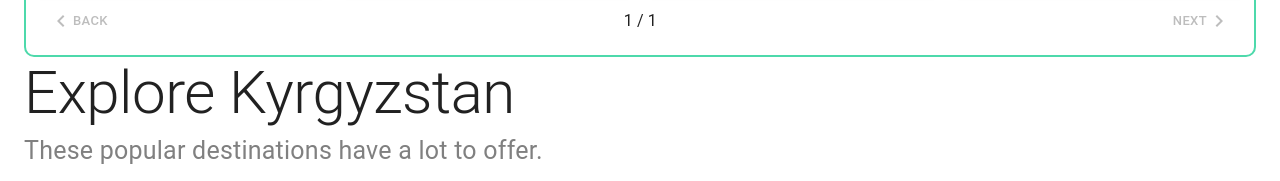
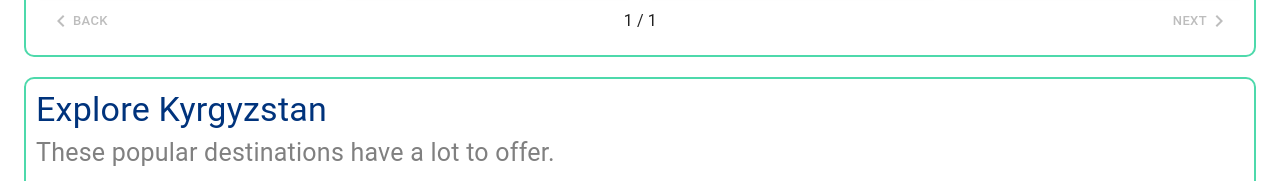
Before and after one commit to omurbekov-azamat/booking, a React (Create React App) app in the folder frontend/: page / in a window 1280 px wide. Shown: the part 413-594 px from the top of the page. Built offline with nearby package versions, Linux system fonts and the light colour scheme; no server answers.

Commit message:
#148 добавил стили для блока поиска по городу

```diff
--- a/frontend/src/components/UI/BlocksOnMainPage/SwipeCityCards.tsx
+++ b/frontend/src/components/UI/BlocksOnMainPage/SwipeCityCards.tsx
@@ -2,6 +2,8 @@ import React from 'react';
 import { useTranslation } from 'react-i18next';
 import SwipeCards from './SwipeCards';
 import Typography from '@mui/material/Typography';
+import Box from '@mui/material/Box';
+import { HeaderStyles, mainBlocksBorderStyles } from '../../../styles';
 
 const SwipeCityCards = () => {
   const { t } = useTranslation();
@@ -113,13 +115,15 @@ const SwipeCityCards = () => {
     },
   ];
   return (
-    <>
-      <Typography variant="h2">{t('mainPageOfTitleCity')}</Typography>
+    <Box style={mainBlocksBorderStyles}>
+      <Typography style={HeaderStyles} variant="h4">
+        {t('mainPageOfTitleCity')}
+      </Typography>
       <Typography variant="subtitle1" color="grey" mb={2} fontSize="25px">
         {t('mainPageOfSubtitleCity')}
       </Typography>
       <SwipeCards items={cities} city={true} />
-    </>
+    </Box>
   );
 };
 
```
